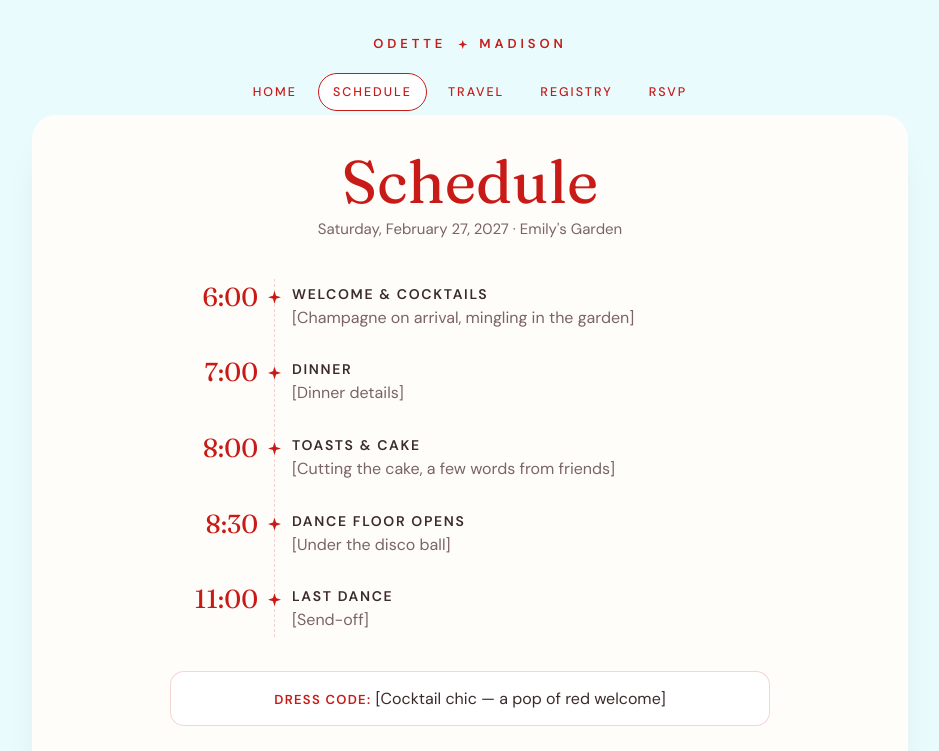
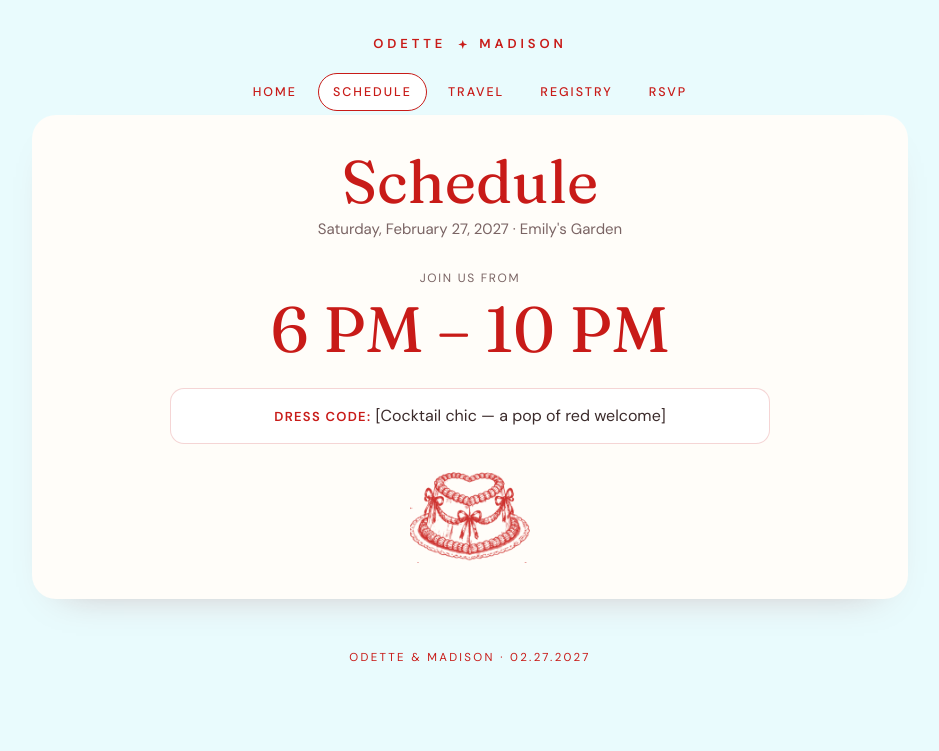
Before and after one commit to Obengochea/M-and-O-, a plain HTML site: page index.html in a window 1280 px wide. Both pictures are taken after a click on the link "SCHEDULE". Shown: the top 751 px of the page, without its empty margins (170-1109 px from the left). Drawn offline with Linux system fonts and the light colour scheme.

Commit message:
Schedule as 6-10 PM, add FLL/MIA airports and hotel links
Co-Authored-By: Claude Opus 5.5 <noreply@anthropic.com>
Claude-Session: https://claude.ai/code/session_01XDZUmWwtCE5UDyAeJEju6P

```diff
--- a/index.html
+++ b/index.html
@@ -84,6 +84,8 @@
   .ev .t{font-family:"Fraunces",Georgia,serif;font-variation-settings:"SOFT" 100,"WONK" 1;color:var(--red);font-size:26px;text-align:right;line-height:1.1}
   .ev h3{font-family:"DM Sans",sans-serif;font-variation-settings:normal;font-weight:600;text-transform:uppercase;letter-spacing:.12em;font-size:14px;color:var(--text);margin-top:4px}
   .ev p{margin:4px 0 0;color:var(--muted)}
+  .when{text-align:center;margin:6px auto 4px}
+  .hours{font-family:"Fraunces",Georgia,serif;font-variation-settings:"SOFT" 100,"WONK" 1;color:var(--red);font-size:clamp(44px,8vw,64px);line-height:1.1;margin-top:6px}
   .note{max-width:600px;margin:24px auto 0;text-align:center;border:1px solid var(--red-soft);border-radius:14px;padding:14px 18px;background:#fff}
   .note b{color:var(--red);letter-spacing:.1em;font-size:13px}
   .art{width:120px;margin:28px auto 0;opacity:.9}
@@ -160,7 +162,7 @@
   <section id="schedule"><div class="panel">
     <h2>Schedule</h2>
     <p class="kicker"><span data-f="dateLong"></span> · <span data-f="venueName"></span></p>
-    <div class="timeline" id="timeline"></div>
+    <div class="when"><div class="small">Join us from</div><div class="hours" data-f="partyHours"></div></div>
     <div class="note"><b>DRESS CODE:</b> <span data-f="dressCode"></span></div>
     <img class="art" src="img/cake.png" alt="" aria-hidden="true">
   </div></section>
@@ -180,7 +182,7 @@
       <div class="card">
         <div class="tag">Flying in</div>
         <h3>Airport</h3>
-        <p data-f="airport"></p>
+        <div id="airports"></div>
       </div>
       <div class="card">
         <div class="tag">Getting there</div>
@@ -235,19 +237,16 @@ const CONFIG = {
   venueAddress: "327 SW 2nd St, Fort Lauderdale, FL 33312",
   venueAddressFull: "327 SW 2nd St, Fort Lauderdale, FL 33312",
   dressCode: "[Cocktail chic — a pop of red welcome]",
-  schedule: [
-    { time: "6:00", title: "Welcome & cocktails", text: "[Champagne on arrival, mingling in the garden]" },
-    { time: "7:00", title: "Dinner", text: "[Dinner details]" },
-    { time: "8:00", title: "Toasts & cake", text: "[Cutting the cake, a few words from friends]" },
-    { time: "8:30", title: "Dance floor opens", text: "[Under the disco ball]" },
-    { time: "11:00", title: "Last dance", text: "[Send-off]" }
+  partyHours: "6 PM – 10 PM",
+  airports: [
+    { code: "FLL", name: "Fort Lauderdale–Hollywood International", text: "The closest airport, about a 10–15 minute drive to downtown." },
+    { code: "MIA", name: "Miami International", text: "More flight options, about a 40 minute drive." }
   ],
-  airport: "Fort Lauderdale–Hollywood International Airport (FLL) is the closest airport. [Add any tips, e.g. Miami (MIA) as a backup.]",
   parking: "[Parking details at the venue, or rideshare drop-off instructions]",
-  hotelNote: "[Room block details, if any]",
+  hotelNote: "A few favorites near the party",
   hotels: [
-    { name: "[Hotel name]", text: "[Distance to venue · booking code]", url: "" },
-    { name: "[Hotel name]", text: "[Distance to venue · booking code]", url: "" }
+    { tag: "Hotel", name: "Riverside Hotel Fort Lauderdale", text: "620 East Las Olas Boulevard, Fort Lauderdale, FL 33301<br>(954) 467-0671", url: "https://www.riversidehotel.com/" },
+    { tag: "Hotel", name: "Flow Hotel Fort Lauderdale", text: "221 Southwest 1st Avenue, Fort Lauderdale, FL 33301<br>(954) 824-9933", url: "https://www.flow.life/properties/fort-lauderdale" }
   ],
   registryNote: "Your presence is the best gift. If you'd like to give something, here are a few ideas.",
   registry: [
@@ -263,14 +262,12 @@ const CONFIG = {
 const $ = s => document.querySelector(s);
 document.querySelectorAll("[data-f]").forEach(el => { el.textContent = CONFIG[el.dataset.f] ?? ""; });
 
-// schedule
-$("#timeline").innerHTML = CONFIG.schedule.map(e =>
-  `<div class="ev"><div class="t">${e.time}</div><div><h3>${e.title}</h3><p>${e.text}</p></div></div>`).join("");
 
 // cards
 const cardHTML = (c, cta) => `<div class="card">${c.tag ? `<div class="tag">${c.tag}</div>` : ""}<h3>${c.name}</h3><p>${c.text}</p>
   <a class="btn" href="${c.url || "#"}" ${c.url ? 'target="_blank" rel="noopener"' : 'aria-disabled="true"'}>${c.url ? cta : "Link coming soon"}</a></div>`;
-$("#hotels").innerHTML = CONFIG.hotels.map(h => cardHTML(h, "Book")).join("");
+$("#airports").innerHTML = CONFIG.airports.map(a => `<p style="margin:10px 0 0"><b style="color:var(--red);letter-spacing:.06em">${a.code}</b> · ${a.name}<br><span style="color:var(--muted)">${a.text}</span></p>`).join("");
+$("#hotels").innerHTML = CONFIG.hotels.map(h => cardHTML(h, "View")).join("");
 $("#registryCards").innerHTML = CONFIG.registry.map(r => cardHTML(r, "View")).join("");
 
 // rsvp
```
